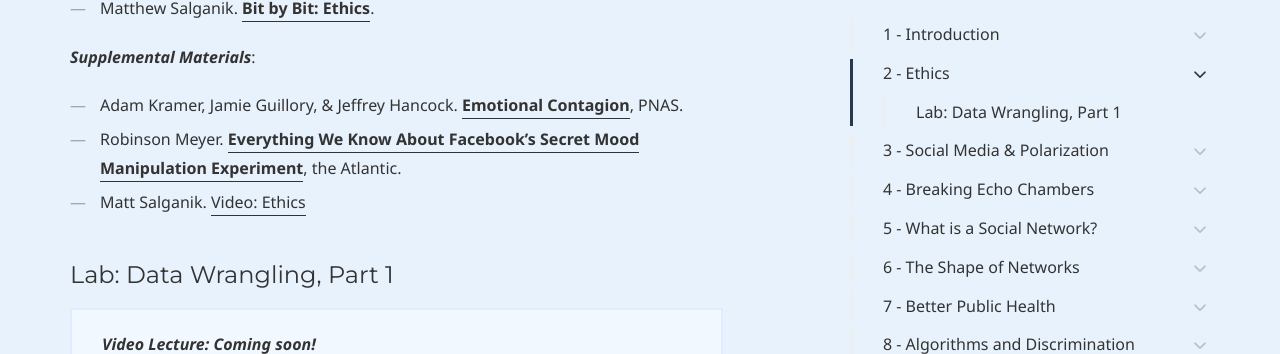
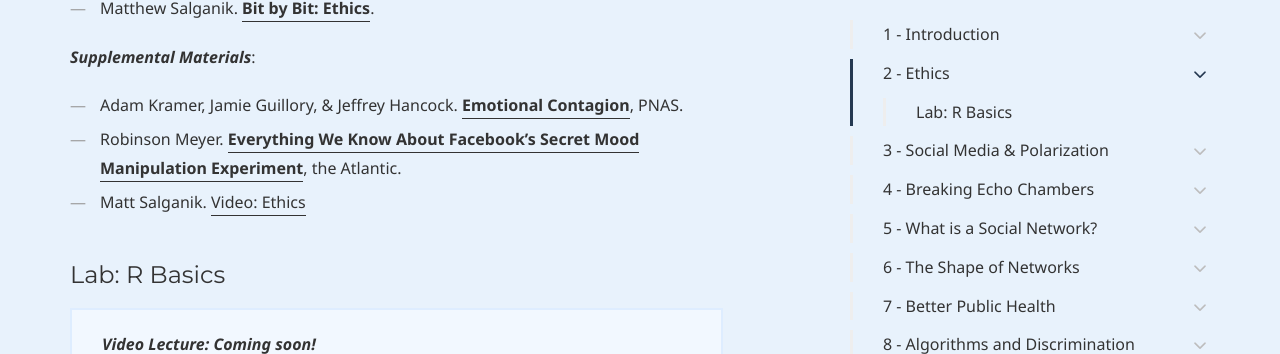
Before and after one commit to dssoc/dssoc.github.io, a Jekyll site: the page built from schedule.md, in a window 1280 px wide and 900 px high, scrolled down 2736 px, cut to the strip 0-354 px from the top of the window. Built offline with Jekyll 4.4.1, drawn with Linux system fonts in a browser that asks for light colours; some web fonts are replaced.

Commit message:
Update schedule.md

```diff
--- a/schedule.md
+++ b/schedule.md
@@ -82,13 +82,13 @@ allowfullscreen></iframe>
 - Robinson Meyer. [**Everything We Know About Facebook's Secret Mood Manipulation Experiment**](https://www.theatlantic.com/technology/archive/2014/06/everything-we-know-about-facebooks-secret-mood-manipulation-experiment/373648/), the Atlantic.
 - Matt Salganik. [Video: Ethics](https://www.youtube.com/watch?v=A-5QaX5ZiK8&feature=youtu.be)
 
-#### Lab: Data Wrangling, Part 1
+#### Lab: R Basics
 <div class="callout callout--info">
 
 <i><b>Video Lecture: Coming soon!</b></i>
 
 <iframe width="560" height="315"
-src="https://www.youtube.com/embed/"
+src="https://www.youtube.com/embed/wBKiNV_ieb4"
 frameborder="0"
 allow="accelerometer; autoplay; encrypted-media; gyroscope; picture-in-picture"
 allowfullscreen></iframe>
```
